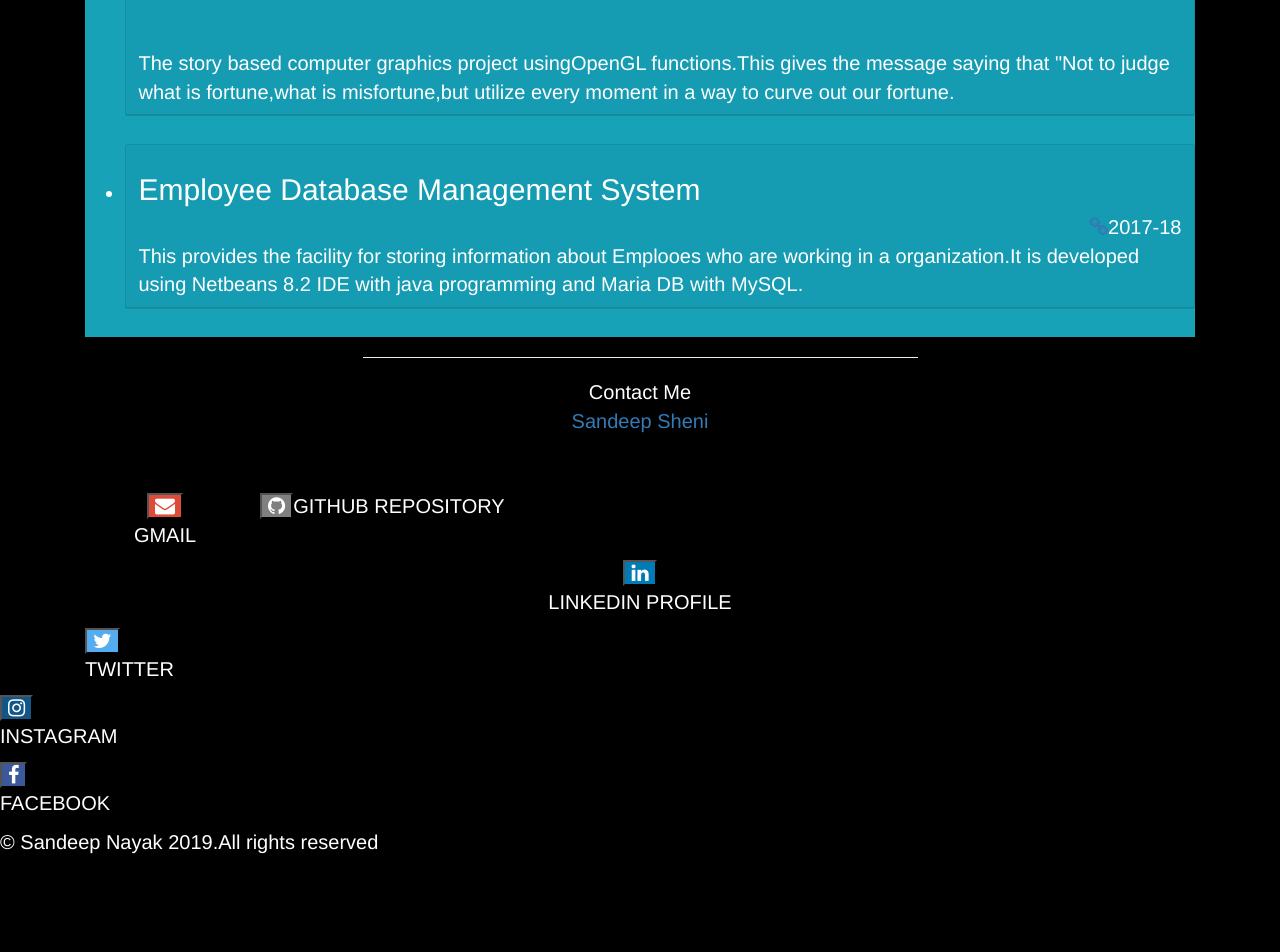
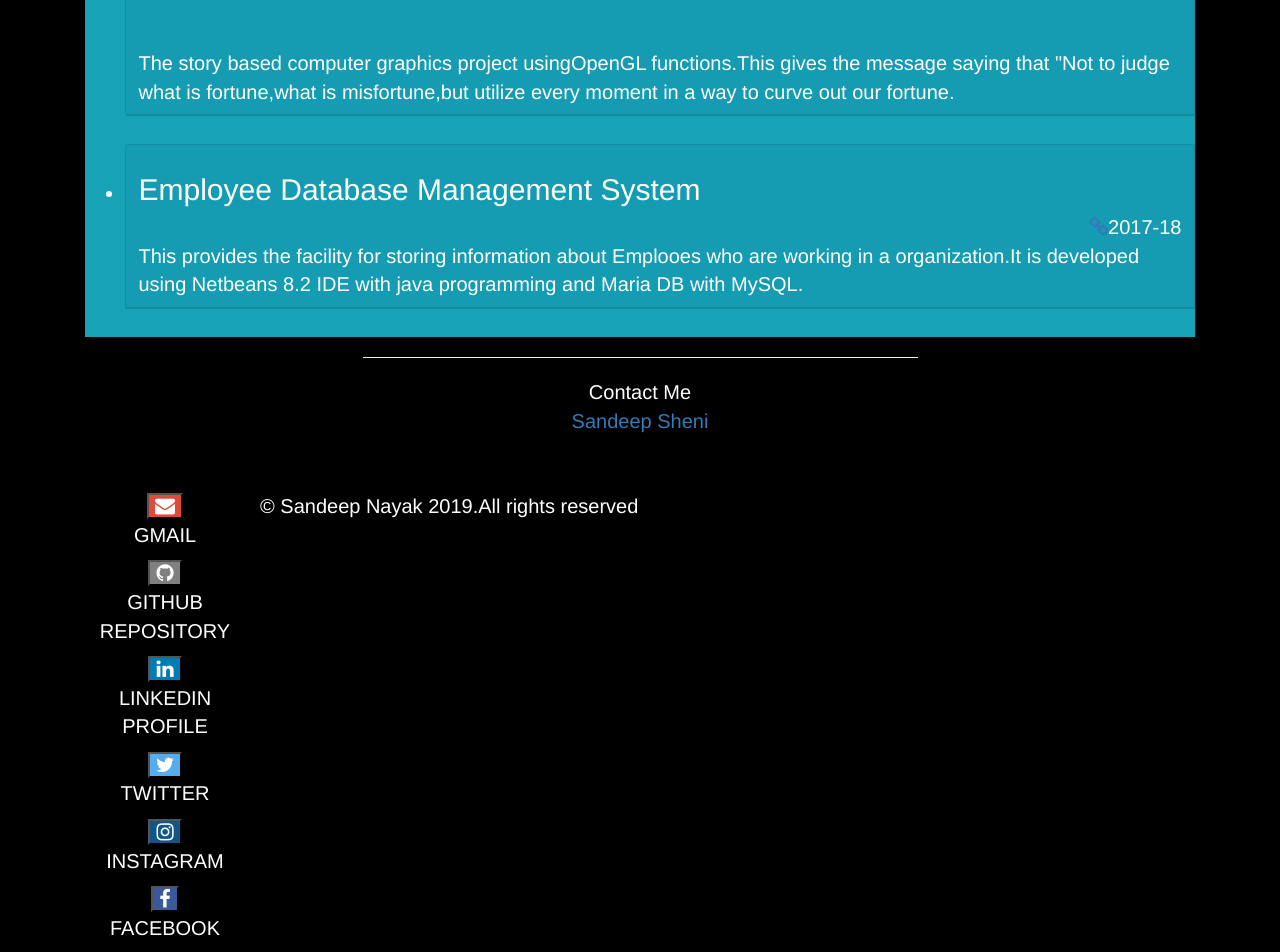
Before and after one commit to sandeepnayaks/sandeepnayaks.github.io, a Jekyll site: the page built from index.html, in a window 1280 px wide. Shown: the part 2674-3626 px from the top of the page. Built offline with Jekyll 4.4.1, drawn with Linux system fonts in a browser that asks for light colours; comment, search, counter and statistics services are not loaded; before the commit the page ends 3531 px from its top, so only the background shows below that; grey boxes are pictures that could not be loaded.

Commit message:
Update default.html

```diff
--- a/_layouts/default.html
+++ b/_layouts/default.html
@@ -331,28 +331,28 @@ HTML5
 
    <a href="mailto:sndpnayak.30@gmail.com"><button class="fa fa-envelope" ></button></a>
    <p>GMAIL</p>
-</div>
+
 
    <a href="https://github.com/sandeepnayaks"><button class="fa fa-github" ></button></a>
-<P>GITHUB REPOSITORY</P></div>
+<P>GITHUB REPOSITORY</P>
 
 
 				<a href="https://www.linkedin.com/in/sandeep-sheni" target="_blank">
     <button class="fa fa-linkedin" ></button>
-</a><P>LINKEDIN PROFILE</P></div>
+</a><P>LINKEDIN PROFILE</P>
 
 
 
 
 
 
-				<a href="https://twitter.com/sandeepnayak_/"target="_blank"><button class="fa fa-twitter" ></button></a><P>TWITTER</P></div>
+				<a href="https://twitter.com/sandeepnayak_/"target="_blank"><button class="fa fa-twitter" ></button></a><P>TWITTER</P>
 
-				<a href="https://www.instagram.com/sandeepnayak_"target="_blank"><button  class="fa fa-instagram" ></button></a><P>INSTAGRAM</P></div>
+				<a href="https://www.instagram.com/sandeepnayak_"target="_blank"><button  class="fa fa-instagram" ></button></a><P>INSTAGRAM</P>
 
 <a href="https://www.facebook.com/sandeep.nayak.5439087" target="_blank">
     <button class="fa fa-facebook" ></button>
-	  </a><P>FACEBOOK</P></div></div><div>&copy Sandeep Nayak 2019.All rights reserved</div></center>
+	  </a><P>FACEBOOK</P></div><div>&copy Sandeep Nayak 2019.All rights reserved</div></center>
 
   </footer>
 
```
